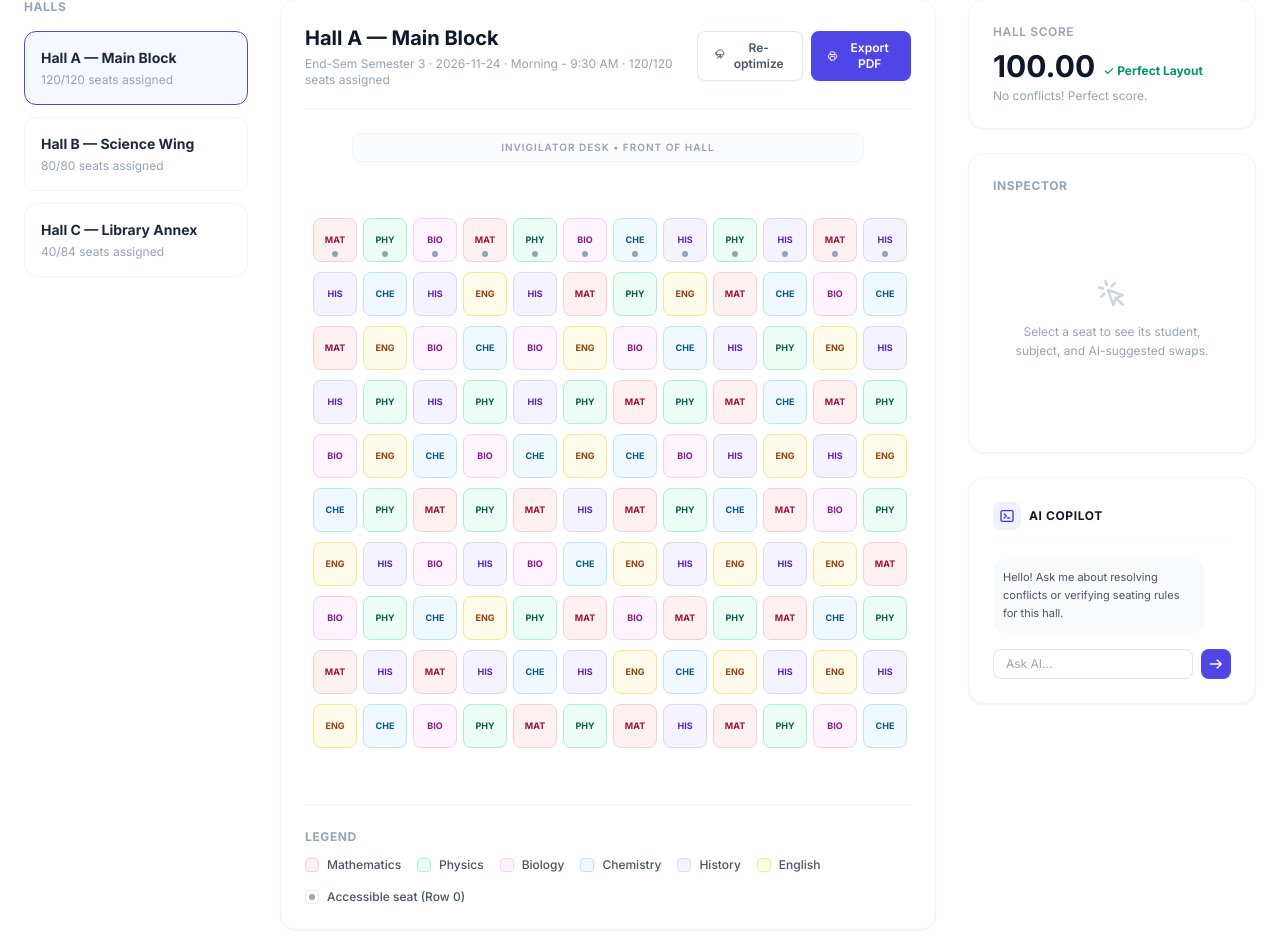
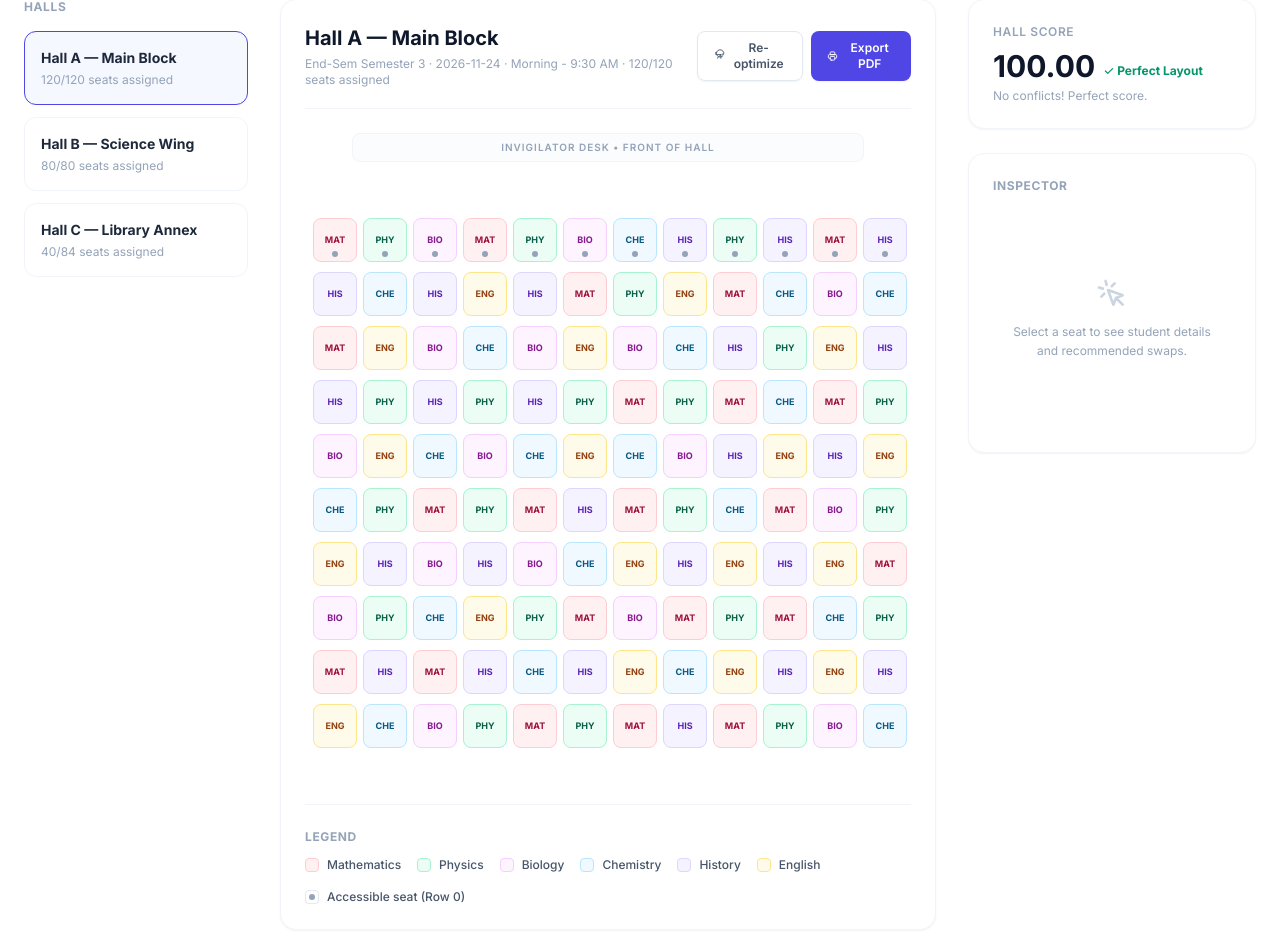
Before and after one commit to Nibir-Ahmed/SeatWise, a Flask app: page /seat-map in a window 1280 px wide. Shown: the part 138-1082 px from the top of the page. Run offline with Flask 3, Linux system fonts and the light colour scheme; some libraries are stand-ins or nearby versions.

Commit message:
Remove all AI references, Groq integration, and AI Copilot sidebar

```diff
--- a/api/index.py
+++ b/api/index.py
@@ -13,7 +13,6 @@ import os
 import sys
 from pathlib import Path
 from flask import Flask, render_template, request, redirect, url_for, jsonify
-from groq import Groq
 
 # Ensure project root is in python path
 BASE_DIR = Path(__file__).resolve().parent.parent
@@ -436,54 +435,7 @@ def api_swap():
     return redirect(url_for("seat_map"))
 
 
-@app.route("/api/ai_chat", methods=["POST"])
-def api_ai_chat():
-    """Contact Groq API to query recommendations or chat about the seating layout."""
-    user_message = request.json.get("message", "")
 
-    # Load current allocation state
-    try:
-        allocation = load_allocation()
-        total_students = len(allocation.get("assignments", []))
-        score = allocation.get("score", 0)
-        conflicts = allocation.get("conflicts", [])
-    except Exception:
-        total_students = 0
-        score = 0
-        conflicts = []
-
-    system_prompt = f"""You are the Seatwise AI Allocation Copilot.
-You help exam cell administrators optimize seating grids, resolve conflicts, and make swap decisions.
-Current Layout State:
-- Allocated Students: {total_students}
-- Current Layout Score: {score}/100
-- Conflicts remaining: {len(conflicts)}
-- List of conflicts: {', '.join(conflicts[:5])}
-
-Answer the administrator's question in a professional, concise way (max 3 sentences).
-If they ask about resolving conflicts, suggest swapping students of conflicting subjects.
-"""
-
-    # Get Groq API key from environment
-    groq_api_key = os.environ.get("GROQ_API_KEY")
-    if not groq_api_key or "your_api_key_here" in groq_api_key:
-        return jsonify({"response": "I am here to help you optimize the seating layout. Please add a valid GROQ_API_KEY to your .env file to enable live AI analysis!"})
-
-    try:
-        client = Groq(api_key=groq_api_key)
-        chat_completion = client.chat.completions.create(
-            messages=[
-                {"role": "system", "content": system_prompt},
-                {"role": "user", "content": user_message}
-            ],
-            model="llama-3.1-8b-instant",
-            max_tokens=256,
-            temperature=0.7
-        )
-        ai_response = chat_completion.choices[0].message.content
-        return jsonify({"response": ai_response})
-    except Exception as e:
-        return jsonify({"response": f"AI Copilot encountered an error contacting Groq: {str(e)}"})
 
 
 if __name__ == "__main__":
--- a/pyproject.toml
+++ b/pyproject.toml
@@ -1,10 +1,9 @@
 [project]
 name = "exam-seat-allocation"
 version = "0.1.0"
-description = "AI-Based Exam Hall Seat Allocation using Search Optimization & Google Antigravity SDK"
+description = "Exam Hall Seating Allocation System using Search Optimization Algorithms"
 requires-python = ">=3.11"
 dependencies = [
-    "google-antigravity",
     "pydantic>=2.0",
     "rich>=13.0",
     "python-dotenv>=1.0",
--- a/requirements.txt
+++ b/requirements.txt
@@ -1,4 +1,3 @@
 Flask>=3.0
-groq>=1.5.0
 pydantic>=2.0
 python-dotenv>=1.0
--- a/templates/seat_map.html
+++ b/templates/seat_map.html
@@ -123,7 +123,7 @@
             <!-- Default Empty State -->
             <div class="flex-grow flex flex-col items-center justify-center text-center p-4" id="inspector-empty-state">
                 <svg class="w-8 h-8 text-slate-300 mb-3" fill="none" stroke="currentColor" viewBox="0 0 24 24"><path stroke-linecap="round" stroke-linejoin="round" stroke-width="2" d="M15 15l-2 5L9 9l11 4-5 2zm0 0l5 5M7.188 2.239l.777 2.897M5.136 7.965l-2.898-.777M13.95 4.05l-2.122 2.122m-5.657 5.656l-2.12 2.122"></path></svg>
-                <p class="text-xs text-slate-400 leading-relaxed">Select a seat to see its student, subject, and AI-suggested swaps.</p>
+                <p class="text-xs text-slate-400 leading-relaxed">Select a seat to see student details and recommended swaps.</p>
             </div>
 
             <!-- Selected Seat Details (Hidden initially) -->
@@ -152,7 +152,7 @@
 
                 <div class="border-t border-slate-100 pt-4">
                     <div class="flex items-center justify-between text-xs mb-3">
-                        <span class="font-bold text-slate-900">AI-Suggested Swaps</span>
+                        <span class="font-bold text-slate-900">Recommended Swaps</span>
                         <span class="text-slate-400">Resolves conflict</span>
                     </div>
                     <!-- Swaps list -->
@@ -163,33 +163,7 @@
             </div>
         </div>
 
-        <!-- AI Allocation Copilot -->
-        <div class="bg-white border border-slate-100 rounded-2xl shadow-sm p-6 flex flex-col space-y-4 no-print">
-            <div class="flex items-center space-x-2 border-b border-slate-50 pb-3">
-                <span class="bg-indigo-50 text-indigo-700 p-1.5 rounded-lg flex items-center justify-center">
-                    <svg class="w-4 h-4" fill="none" stroke="currentColor" viewBox="0 0 24 24"><path stroke-linecap="round" stroke-linejoin="round" stroke-width="2" d="M8 9l3 3-3 3m5 0h3M5 20h14a2 2 0 002-2V6a2 2 0 00-2-2H5a2 2 0 00-2 2v12a2 2 0 002 2z"></path></svg>
-                </span>
-                <h3 class="text-xs font-bold text-slate-900 uppercase tracking-wider">AI Copilot</h3>
-            </div>
-
-            <!-- Chat history area -->
-            <div class="text-[11px] space-y-3 max-h-[140px] overflow-y-auto pr-1 flex flex-col" id="copilot-chat-history">
-                <div class="bg-slate-50 text-slate-600 rounded-xl p-2.5 self-start max-w-[90%] leading-relaxed">
-                    Hello! Ask me about resolving conflicts or verifying seating rules for this hall.
-                </div>
-            </div>
-
-            <!-- Chat input form -->
-            <div class="flex items-center space-x-2">
-                <input type="text" id="copilot-input" placeholder="Ask AI..."
-                    class="flex-grow border border-slate-200 rounded-lg px-3 py-1.5 text-xs text-slate-800 focus:outline-none focus:border-indigo-600 transition-colors"
-                    onkeypress="if(event.key === 'Enter') sendCopilotMessage()">
-                <button onclick="sendCopilotMessage()" id="btn-ask-copilot"
-                    class="p-2 bg-indigo-600 hover:bg-indigo-700 text-white rounded-lg transition-colors shadow-xs">
-                    <svg class="w-3.5 h-3.5" fill="none" stroke="currentColor" viewBox="0 0 24 24"><path stroke-linecap="round" stroke-linejoin="round" stroke-width="2.5" d="M14 5l7 7m0 0l-7 7m7-7H3"></path></svg>
-                </button>
-            </div>
-        </div>
+        <!-- Sidebar layout space -->
     </div>
 </div>
 
@@ -538,53 +512,6 @@
         form.submit();
     }
 
-    function sendCopilotMessage() {
-        const input = document.getElementById('copilot-input');
-        const query = input.value.trim();
-        if (!query) return;
-
-        input.value = '';
-
-        // Add user message to chat history
-        const history = document.getElementById('copilot-chat-history');
-        const userMsg = document.createElement('div');
-        userMsg.className = "bg-indigo-600 text-white rounded-xl p-2.5 self-end max-w-[90%] leading-relaxed";
-        userMsg.innerText = query;
-        history.appendChild(userMsg);
-
-        // Add temporary loading indicator
-        const loadingMsg = document.createElement('div');
-        loadingMsg.className = "bg-slate-50 text-slate-400 rounded-xl p-2.5 self-start max-w-[90%] italic";
-        loadingMsg.innerText = "Thinking...";
-        history.appendChild(loadingMsg);
-
-        history.scrollTop = history.scrollHeight;
-
-        // Call backend API
-        fetch('/api/ai_chat', {
-            method: 'POST',
-            headers: {
-                'Content-Type': 'application/json'
-            },
-            body: JSON.stringify({ message: query })
-        })
-        .then(res => res.json())
-        .then(data => {
-            history.removeChild(loadingMsg);
-            const aiMsg = document.createElement('div');
-            aiMsg.className = "bg-slate-50 text-slate-600 rounded-xl p-2.5 self-start max-w-[90%] leading-relaxed";
-            aiMsg.innerText = data.response;
-            history.appendChild(aiMsg);
-            history.scrollTop = history.scrollHeight;
-        })
-        .catch(err => {
-            history.removeChild(loadingMsg);
-            const errorMsg = document.createElement('div');
-            errorMsg.className = "bg-red-50 text-red-600 rounded-xl p-2.5 self-start max-w-[90%] italic";
-            errorMsg.innerText = "Error: Could not connect to AI Copilot.";
-            history.appendChild(errorMsg);
-            history.scrollTop = history.scrollHeight;
-        });
-    }
+    // AI chat removed
 </script>
 {% endblock %}
```
